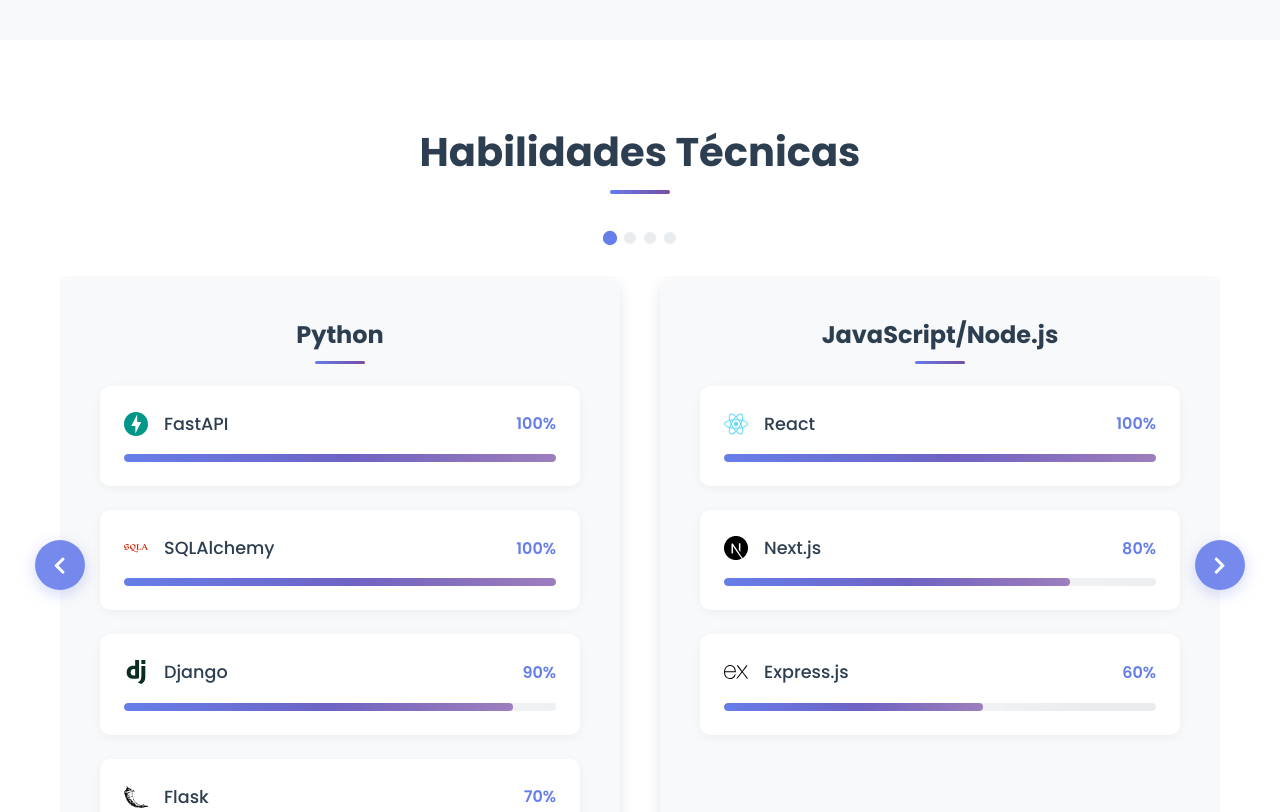
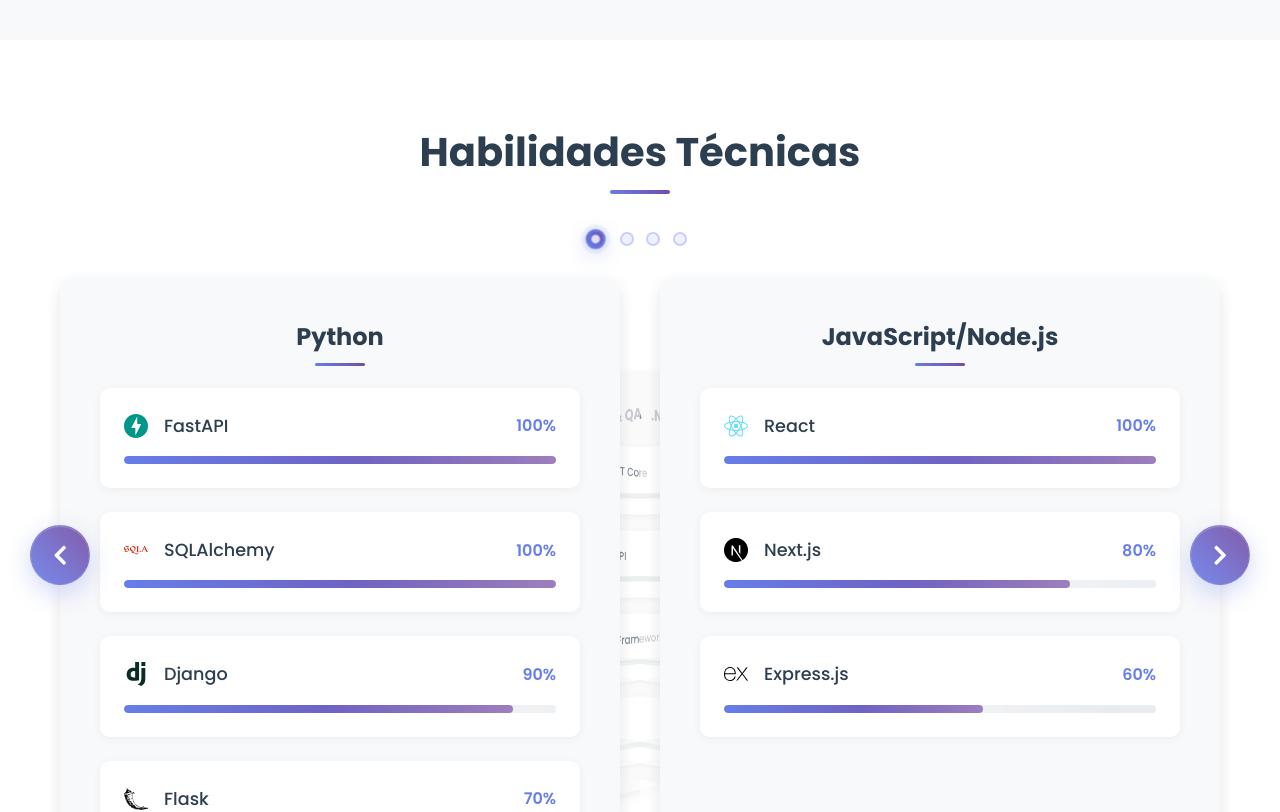
Before and after one commit to eavilaw/react-portfolio-website, a React (Vite) app: page / in a window 1280 px wide. Shown: the part 1960-2772 px from the top of the page. Built offline with nearby package versions, Linux system fonts and the light colour scheme.

Commit message:
Implement 3D carousel effect with transparency and perspective for Skills section

```diff
--- a/src/components/Skills/Skills.css
+++ b/src/components/Skills/Skills.css
@@ -163,31 +163,94 @@
   }
 }
 
-/* Estilos del carrusel */
+/* Estilos del carrusel 3D */
 .skills-carousel-container {
   position: relative;
   max-width: 1400px;
   margin: 0 auto;
+  perspective: 1000px;
+  perspective-origin: center center;
 }
 
 .skills-carousel {
-  overflow: hidden;
+  position: relative;
+  height: 600px;
   margin: 2rem 0;
+  transform-style: preserve-3d;
 }
 
 .skills-slide {
+  position: absolute;
   width: 100%;
-  animation: slideIn 0.5s ease-in-out;
+  height: 100%;
+  transition: all 0.8s cubic-bezier(0.25, 0.46, 0.45, 0.94);
+  transform-style: preserve-3d;
+  backface-visibility: hidden;
 }
 
-@keyframes slideIn {
+/* Estados del carrusel 3D */
+.skills-slide.active {
+  transform: translateZ(0) rotateY(0deg) scale(1);
+  opacity: 1;
+  z-index: 3;
+}
+
+.skills-slide.next {
+  transform: translateZ(-200px) rotateY(45deg) translateX(300px) scale(0.8);
+  opacity: 0.6;
+  z-index: 2;
+}
+
+.skills-slide.prev {
+  transform: translateZ(-200px) rotateY(-45deg) translateX(-300px) scale(0.8);
+  opacity: 0.6;
+  z-index: 2;
+}
+
+.skills-slide.far-next {
+  transform: translateZ(-400px) rotateY(90deg) translateX(500px) scale(0.6);
+  opacity: 0.3;
+  z-index: 1;
+}
+
+.skills-slide.far-prev {
+  transform: translateZ(-400px) rotateY(-90deg) translateX(-500px) scale(0.6);
+  opacity: 0.3;
+  z-index: 1;
+}
+
+.skills-slide.hidden {
+  transform: translateZ(-600px) rotateY(180deg) scale(0.4);
+  opacity: 0;
+  z-index: 0;
+}
+
+/* Efectos adicionales para las cards en 3D */
+.skills-slide .skills-grid {
+  transform-style: preserve-3d;
+}
+
+.skills-slide .skill-category {
+  transition: all 0.3s ease;
+  transform-style: preserve-3d;
+}
+
+.skills-slide.active .skill-category:hover {
+  transform: translateY(-5px) rotateX(5deg);
+  box-shadow:
+    0 10px 30px rgba(0, 0, 0, 0.15),
+    0 0 0 1px rgba(102, 126, 234, 0.1);
+}
+
+/* Animación de entrada suave */
+@keyframes slideIn3D {
   from {
     opacity: 0;
-    transform: translateX(30px);
+    transform: translateZ(-300px) rotateY(45deg) scale(0.7);
   }
   to {
     opacity: 1;
-    transform: translateX(0);
+    transform: translateZ(0) rotateY(0deg) scale(1);
   }
 }
 
@@ -195,66 +258,104 @@
   position: absolute;
   top: 50%;
   transform: translateY(-50%);
-  background: rgba(102, 126, 234, 0.9);
+  background: linear-gradient(45deg, rgba(102, 126, 234, 0.9), rgba(118, 75, 162, 0.9));
   color: white;
   border: none;
   border-radius: 50%;
-  width: 50px;
-  height: 50px;
+  width: 60px;
+  height: 60px;
   display: flex;
   align-items: center;
   justify-content: center;
   cursor: pointer;
-  font-size: 1.2rem;
-  z-index: 10;
-  transition: all 0.3s ease;
-  box-shadow: 0 4px 15px rgba(102, 126, 234, 0.3);
+  font-size: 1.4rem;
+  z-index: 100;
+  transition: all 0.4s cubic-bezier(0.25, 0.46, 0.45, 0.94);
+  box-shadow:
+    0 8px 25px rgba(102, 126, 234, 0.3),
+    inset 0 1px 0 rgba(255, 255, 255, 0.2);
+  backdrop-filter: blur(10px);
+  border: 1px solid rgba(255, 255, 255, 0.1);
 }
 
 .carousel-btn:hover:not(:disabled) {
-  background: rgba(102, 126, 234, 1);
-  transform: translateY(-50%) scale(1.1);
-  box-shadow: 0 6px 20px rgba(102, 126, 234, 0.4);
+  background: linear-gradient(45deg, rgba(102, 126, 234, 1), rgba(118, 75, 162, 1));
+  transform: translateY(-50%) scale(1.15) translateZ(20px);
+  box-shadow:
+    0 12px 35px rgba(102, 126, 234, 0.4),
+    0 0 0 4px rgba(102, 126, 234, 0.1),
+    inset 0 1px 0 rgba(255, 255, 255, 0.3);
+}
+
+.carousel-btn:active {
+  transform: translateY(-50%) scale(1.05);
 }
 
 .carousel-btn:disabled {
-  opacity: 0.5;
+  opacity: 0.4;
   cursor: not-allowed;
+  transform: translateY(-50%) scale(0.9);
 }
 
 .carousel-btn-prev {
-  left: -25px;
+  left: -30px;
 }
 
 .carousel-btn-next {
-  right: -25px;
+  right: -30px;
 }
 
 .carousel-indicators {
   display: flex;
   justify-content: center;
-  gap: 0.5rem;
-  margin-top: 2rem;
+  gap: 0.8rem;
+  margin-top: 3rem;
+  perspective: 100px;
 }
 
 .indicator {
-  width: 12px;
-  height: 12px;
+  width: 14px;
+  height: 14px;
   border-radius: 50%;
-  border: none;
-  background: #e9ecef;
+  border: 2px solid rgba(102, 126, 234, 0.3);
+  background: rgba(102, 126, 234, 0.1);
   cursor: pointer;
+  transition: all 0.4s cubic-bezier(0.25, 0.46, 0.45, 0.94);
+  position: relative;
+  backdrop-filter: blur(5px);
+}
+
+.indicator::before {
+  content: '';
+  position: absolute;
+  top: 50%;
+  left: 50%;
+  transform: translate(-50%, -50%);
+  width: 6px;
+  height: 6px;
+  border-radius: 50%;
+  background: transparent;
   transition: all 0.3s ease;
 }
 
 .indicator.active {
-  background: #667eea;
-  transform: scale(1.2);
+  background: linear-gradient(45deg, #667eea, #764ba2);
+  border-color: rgba(102, 126, 234, 0.8);
+  transform: scale(1.3) translateZ(10px);
+  box-shadow:
+    0 4px 15px rgba(102, 126, 234, 0.3),
+    0 0 0 3px rgba(102, 126, 234, 0.1);
 }
 
-.indicator:hover {
-  background: #667eea;
-  opacity: 0.7;
+.indicator.active::before {
+  background: rgba(255, 255, 255, 0.8);
+}
+
+.indicator:hover:not(.active) {
+  background: rgba(102, 126, 234, 0.2);
+  border-color: rgba(102, 126, 234, 0.5);
+  transform: scale(1.1) translateZ(5px);
+  box-shadow: 0 2px 10px rgba(102, 126, 234, 0.2);
 }
 
 /* Responsive para carrusel */
--- a/src/components/Skills/Skills.jsx
+++ b/src/components/Skills/Skills.jsx
@@ -71,31 +71,49 @@
               setCurrentSlide={setCurrentSlide}
             />
 
-            {/* Carrusel */}
+            {/* Carrusel 3D */}
             <div className="skills-carousel">
-              <div key={`slide-${currentSlide}`} className="skills-slide">
+              {Array.from({ length: totalSlides }, (_, slideIndex) => {
+                // Calcular la posición relativa de cada slide
+                let position = slideIndex - currentSlide;
+                if (position > totalSlides / 2) position -= totalSlides;
+                if (position < -totalSlides / 2) position += totalSlides;
+
+                // Determinar la clase CSS basada en la posición
+                let slideClass = 'skills-slide ';
+                if (position === 0) slideClass += 'active';
+                else if (position === 1) slideClass += 'next';
+                else if (position === -1) slideClass += 'prev';
+                else if (position === 2) slideClass += 'far-next';
+                else if (position === -2) slideClass += 'far-prev';
+                else slideClass += 'hidden';
+
+                return (
+                  <div key={slideIndex} className={slideClass}>
                     <div className="skills-grid">
                       {skills.categories
                         .slice(
-                      currentSlide * categoriesPerSlide,
-                      (currentSlide + 1) * categoriesPerSlide
+                          slideIndex * categoriesPerSlide,
+                          (slideIndex + 1) * categoriesPerSlide
                         )
                         .map((category, categoryIndex) => {
-                      const actualIndex = currentSlide * categoriesPerSlide + categoryIndex;
+                          const actualIndex = slideIndex * categoriesPerSlide + categoryIndex;
                           return (
                             <SkillCategory
-                          key={category.category[language]}
+                              key={`${slideIndex}-${category.category[language]}`}
                               category={{
                                 ...category,
                                 category: category.category[language]
                               }}
-                          inView={inView}
+                              inView={inView && position === 0}
                               actualIndex={actualIndex}
                             />
                           );
                         })}
                     </div>
                   </div>
+                );
+              })}
             </div>
           </div>
         </motion.div>
```
Lines whose indentation alone changed are shown as unchanged.
